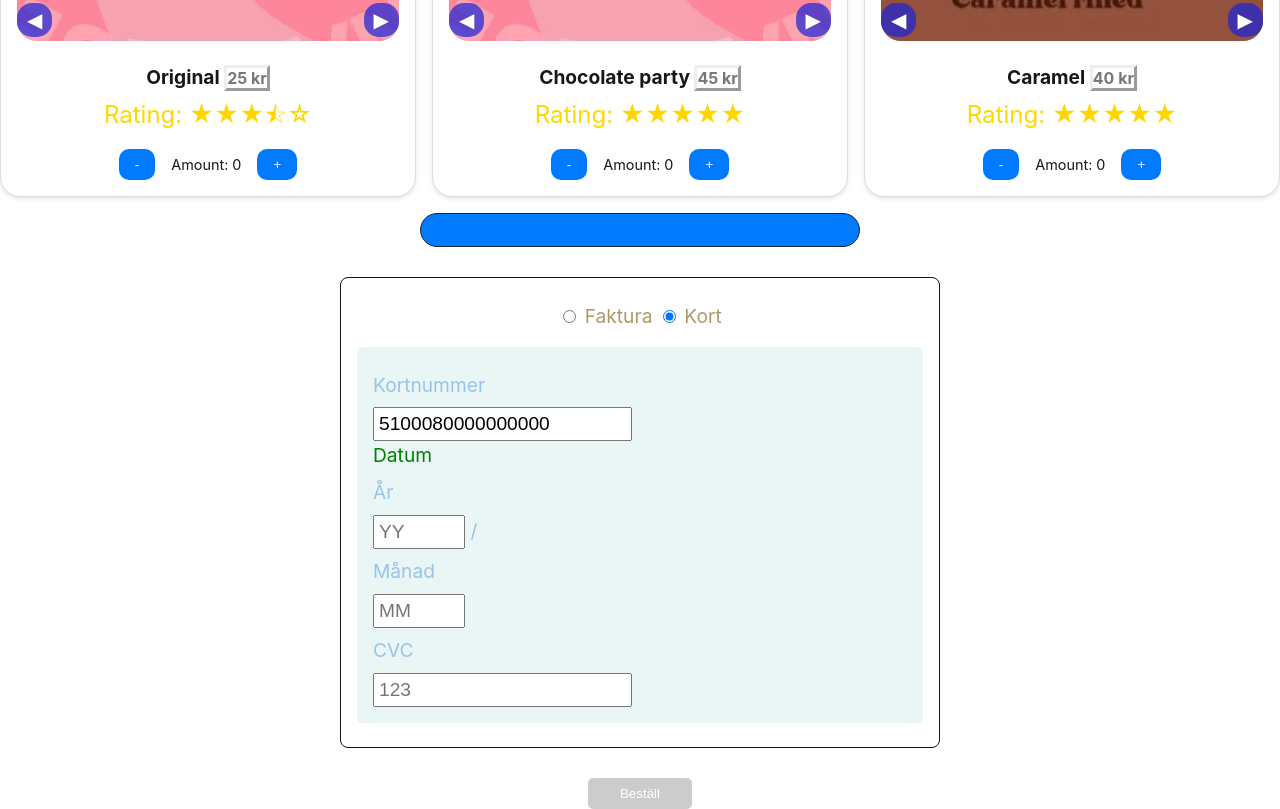
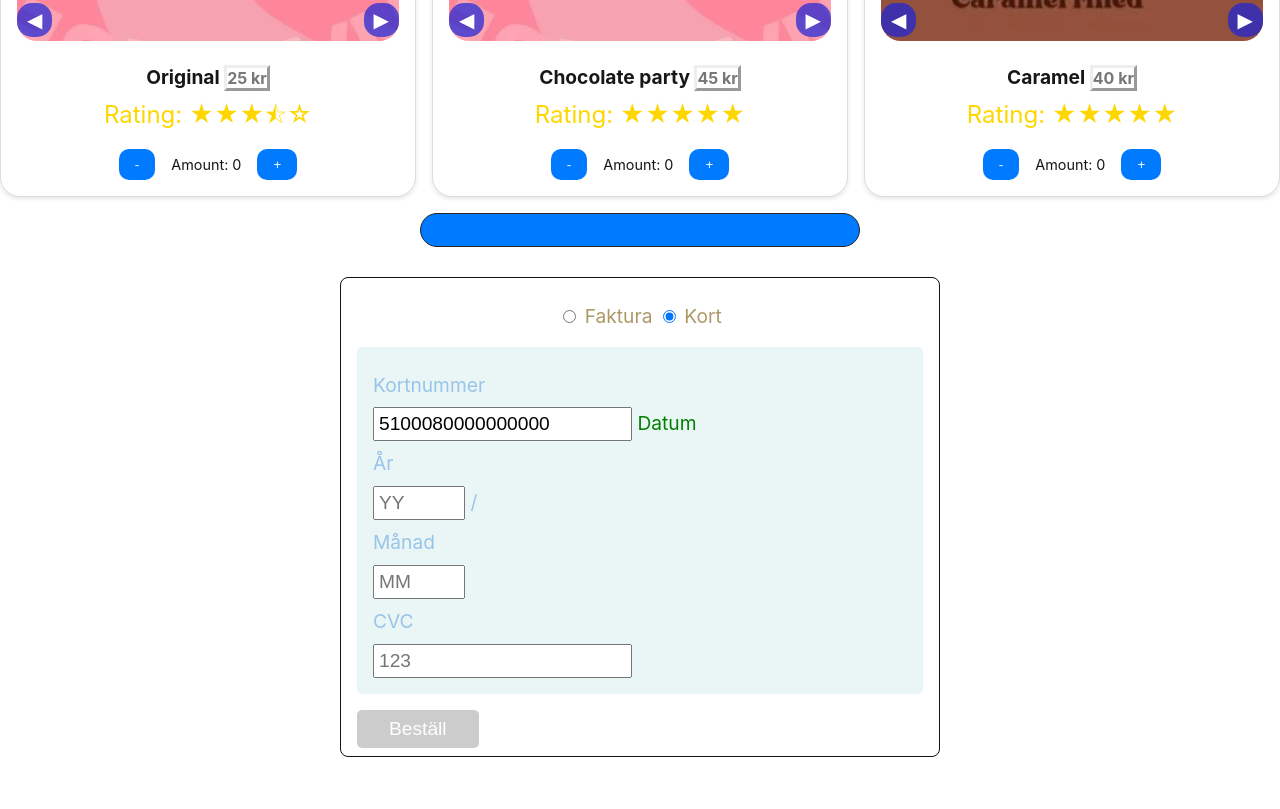
Before and after one commit to KodinGaston/webshop.donuts, a website built with Vite: page index.html in a window 1280 px wide. Shown: the part 1739-2548 px from the top of the page. After the commit the page ends 2526 px from the top, so only its background shows below. Built offline with nearby package versions, Linux system fonts and the light colour scheme.

Commit message:
Update index.html
added <div> to button

```diff
--- a/index.html
+++ b/index.html
@@ -2,7 +2,7 @@
 <html lang="sv">
   <head>
     <meta charset="UTF-8">
-    <link rel="icon" href="vite.svg">
+    <link rel="icon" type="svg+xml" href="vite.svg">
     <meta name="viewport" content="width=device-width, initial-scale=1.0">
     <title>Webshop Donuts</title>
     <script type="module" crossorigin src="main.js"></script>
@@ -41,22 +41,18 @@
   <label for="creditCardNumber">Kortnummer</label>
   <input type="number" id="creditCardNumber" value="5100080000000000" placeholder="Kortnummer" aria-label="Enter your credit card number">
   <!-- Expiration date -->
-  <div>
     <span>Datum</span>
     <label for="creditCardYear">År</label>
     <input type="number" class="small" id="creditCardYear" placeholder="YY" aria-label="Enter credit card expiration year">
     /
     <label for="creditCardMonth">Månad</label>
     <input type="number" class="small" id="creditCardMonth" placeholder="MM" aria-label="Enter credit card expiration month">
-  </div>
   <!-- CVC -->
   <label for="creditCardCvc">CVC</label>
   <input type="number" id="creditCardCvc" placeholder="123" aria-label="Enter your credit card CVC">
  </div>
-</div>
-
 <!-- Button order/ beställ -->
-<button id="orderBtn" disabled aria-label="Place order">Beställ</button>
+<div><button id="orderBtn" disabled aria-label="Place order">Beställ</button></div>
 <!-- Messages -->
  <div id="confirmationMessage" class="hidden" aria-live="polite"></div>
  <div id="errorContainer" class="hidden" style="color: red; font-size: 18px; margin: 10px 0; text-align: center;" aria-live="assertive"></div>
```
